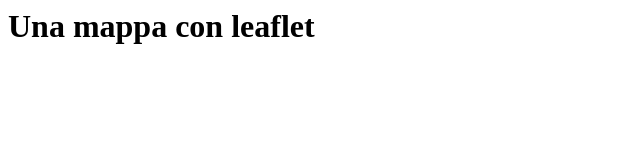
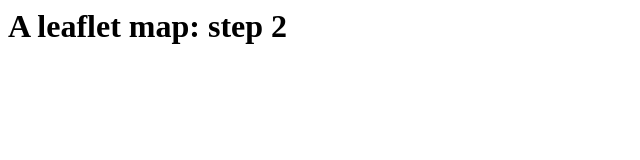
Before and after one commit to AugustoCiuffoletti/leafletExercise, a website: page index.html in a window 1280 px wide. Shown: the whole page, without its empty margins (0-640 px from the left). Drawn offline with nearby package versions, Linux system fonts and the light colour scheme.

Commit message:
1 file modified

```diff
--- a/index.html
+++ b/index.html
@@ -7,6 +7,6 @@
     integrity="sha512-XQoYMqMTK8LvdxXYG3nZ448hOEQiglfqkJs1NOQV44cWnUrBc8PkAOcXy20w0vlaXaVUearIOBhiXZ5V3ynxwA=="
     crossorigin=""></script>
 </head>
-<h1> Una mappa con leaflet </h1>
+<h1> A leaflet map: step 2 </h1>
 <div id="mapid" style="height: 400pt">
 </div>
```
